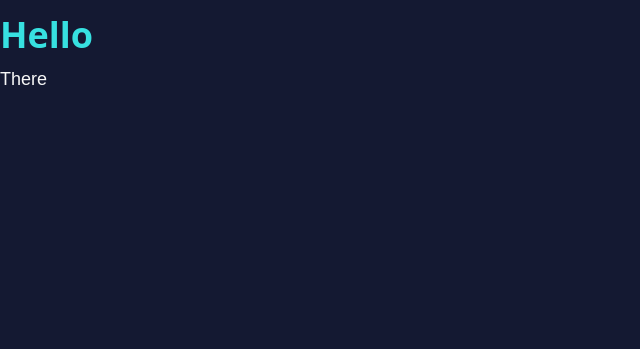
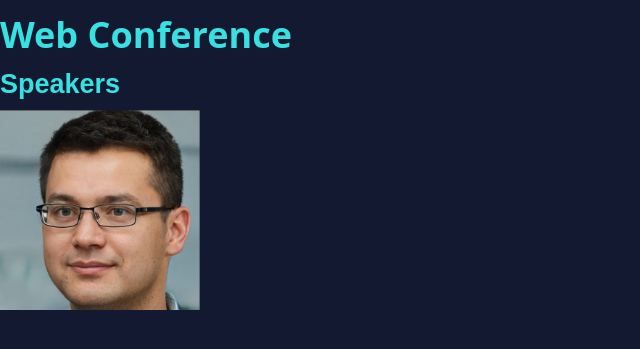
Before and after one commit to gothamgo/bweb, a Jekyll site: the page built from index.html, in a window 1280 px wide. Shown: the top 349 px of the page, without its empty margins (0-640 px from the left). Built offline with Jekyll 4.4.1, drawn with Linux system fonts in a browser that asks for light colours.

Commit message:
Update index.html

```diff
--- a/index.html
+++ b/index.html
@@ -3,7 +3,10 @@ layout: default
 ---
 
 <style>
+
 </style>
 
-<h1>Hello</h1>
-<p>There</p>
+<h1>Web Conference</h1>
+
+<h2>Speakers</h2>
+<img src="{{site.url}}/images/11b418bf0a8d76da9fa5d3ca72c4eba3.png" width="200">
```
